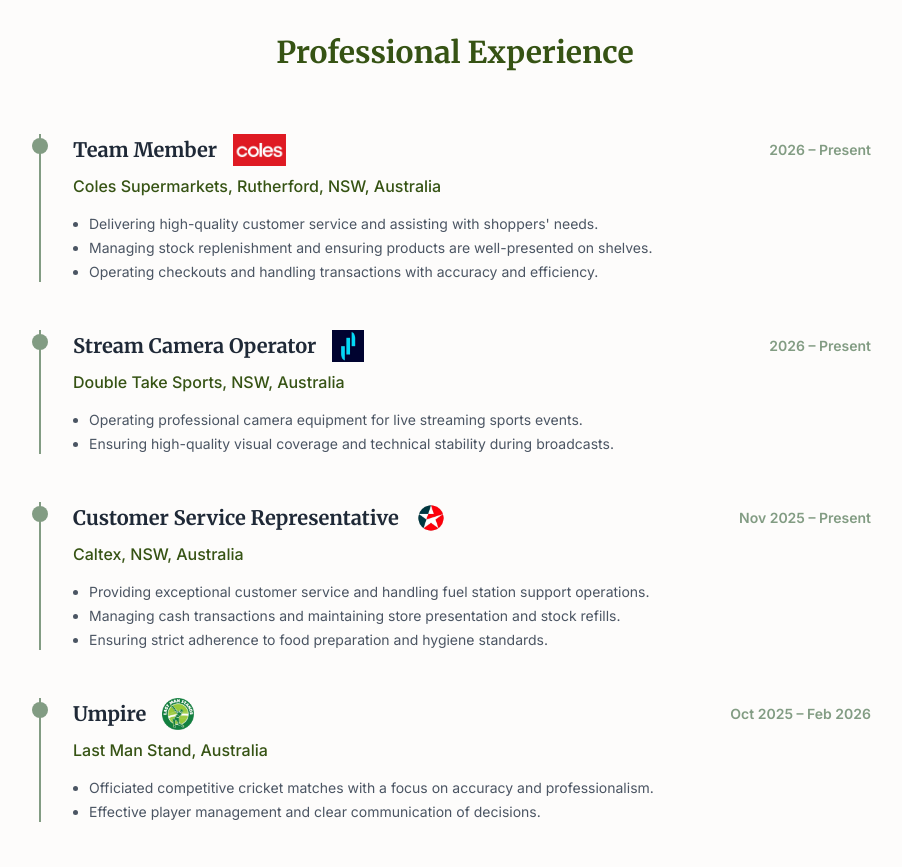
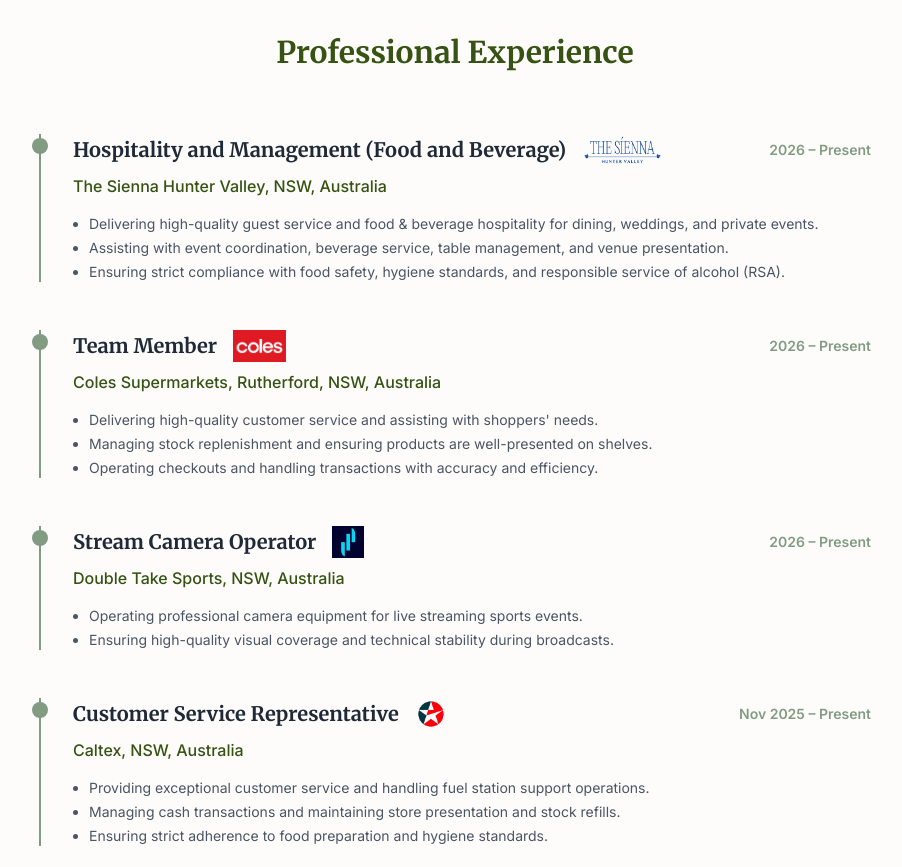
Before and after one commit to mdfahimrahman24/mdfahimrahman24.github.io, a plain HTML site: page index.html in a window 1280 px wide. Shown: the part 5700-6567 px from the top of the page, without its empty margins (185-1087 px from the left). Drawn offline with nearby package versions, Linux system fonts and the light colour scheme.

Commit message:
Update index.html

```diff
--- a/index.html
+++ b/index.html
@@ -532,6 +532,24 @@
             <h2 class="text-3xl font-bold text-moss mb-16 text-center">Professional Experience</h2>
 
             <div class="space-y-12">
+                <!-- The Sienna Hunter Valley -->
+                <div class="relative pl-8 border-l-2 border-sage">
+                    <div class="absolute w-4 h-4 bg-sage rounded-full -left-[9px] top-1"></div>
+                    <div class="mb-2 flex flex-col md:flex-row md:justify-between items-start md:items-center">
+                        <div class="flex items-center gap-4">
+                            <h3 class="text-xl font-bold text-gray-800">Hospitality and Management (Food and Beverage)</h3>
+                            <img src="logo/thesiennahuntervalley.png" alt="The Sienna Hunter Valley Logo" class="h-8 w-auto object-contain">
+                        </div>
+                        <span class="text-sm font-semibold text-sage">2026 – Present</span>
+                    </div>
+                    <p class="text-moss font-medium mb-4">The Sienna Hunter Valley, NSW, Australia</p>
+                    <ul class="list-disc list-outside ml-4 text-gray-600 space-y-1 text-sm">
+                        <li>Delivering high-quality guest service and food &amp; beverage hospitality for dining, weddings, and private events.</li>
+                        <li>Assisting with event coordination, beverage service, table management, and venue presentation.</li>
+                        <li>Ensuring strict compliance with food safety, hygiene standards, and responsible service of alcohol (RSA).</li>
+                    </ul>
+                </div>
+
                 <!-- Coles -->
                 <div class="relative pl-8 border-l-2 border-sage">
                     <div class="absolute w-4 h-4 bg-sage rounded-full -left-[9px] top-1"></div>
```
